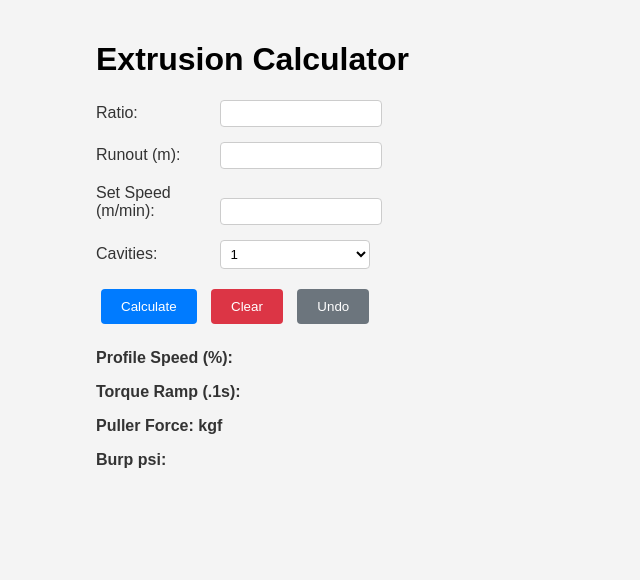
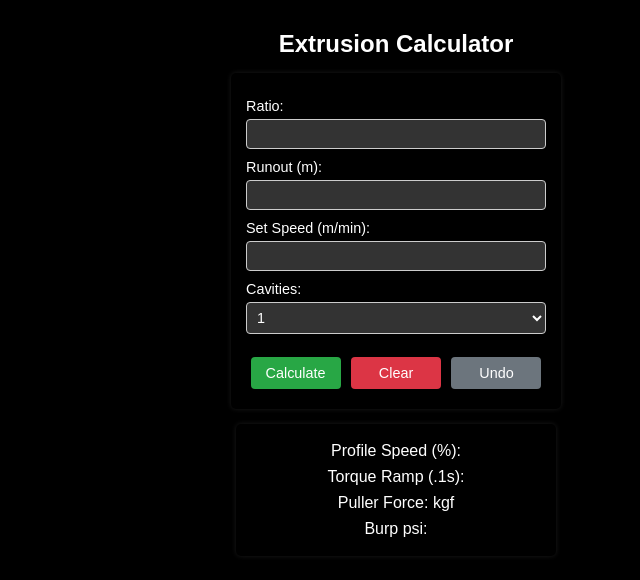
Before and after one commit to matknot/Press-1-Optimization-, a Flask app: page / in a window 1280 px wide. Shown: the top 580 px of the page, without its empty margins (244-884 px from the left). Run offline with Flask 3, Linux system fonts and the light colour scheme.

Commit message:
Update index.html

```diff
--- a/templates/index.html
+++ b/templates/index.html
@@ -1,193 +1,186 @@
 <!DOCTYPE html>
-<html lang="en">
+<html>
 <head>
-    <meta charset="UTF-8">
+    <title>Extrusion Calculator</title>
     <meta name="viewport" content="width=device-width, initial-scale=1.0">
-    <title>Extrusion Calculator</title>
+    <script src="https://code.jquery.com/jquery-3.6.0.min.js"></script>
     <style>
-        body {
-            font-family: Arial, sans-serif;
-            max-width: 600px;
-            margin: 0 auto;
-            padding: 20px;
-            background-color: #f4f4f4; /* Light gray background */
+        body { font-family: Arial, sans-serif; margin: 0; padding: 10px; background-color: #000; color: #fff; text-align: center; }
+        h2 { font-size: 1.5em; margin-bottom: 15px; }
+        form { background: #000; padding: 15px; border-radius: 5px; box-shadow: 0 0 5px rgba(255,255,255,0.1); max-width: 300px; margin: 0 auto; color: #fff; }
+        label { display: block; font-size: 0.9em; margin: 10px 0 5px; text-align: left; }
+        input, select { width: 100%; padding: 6px; font-size: 0.9em; border: 1px solid #ccc; border-radius: 4px; box-sizing: border-box; background-color: #333; color: #fff; }
+        /* Hide spinner arrows for number inputs */
+        input[type="number"] {
+            -moz-appearance: textfield; /* Firefox */
         }
-        .form-group {
-            margin-bottom: 15px;
+        input[type="number"]::-webkit-inner-spin-button,
+        input[type="number"]::-webkit-outer-spin-button {
+            -webkit-appearance: none;
+            margin: 0;
         }
-        label {
-            display: inline-block;
-            width: 120px;
-            color: #333; /* Dark gray text */
+        input[type="number"] {
+            -moz-appearance: textfield;
         }
-        input, select {
-            width: 150px;
-            padding: 5px;
-            border: 1px solid #ccc;
-            border-radius: 4px;
-            background-color: #fff; /* White background */
-        }
-        input:focus, select:focus {
-            border-color: #007bff; /* Blue border on focus */
-            outline: none;
-        }
-        button {
-            margin: 5px;
-            padding: 10px 20px;
-            border: none;
-            border-radius: 4px;
-            cursor: pointer;
-            color: #fff; /* White text */
-        }
-        button[type="submit"] {
-            background-color: #007bff; /* Blue for Calculate */
-        }
-        button[type="submit"]:hover {
-            background-color: #0056b3; /* Darker blue on hover */
-        }
-        button[onclick="clearForm()"] {
-            background-color: #dc3545; /* Red for Clear */
-        }
-        button[onclick="clearForm()"]:hover {
-            background-color: #b02a37; /* Darker red on hover */
-        }
-        button[onclick="undoForm()"] {
-            background-color: #6c757d; /* Gray for Undo */
-        }
-        button[onclick="undoForm()"]:hover {
-            background-color: #5a6268; /* Darker gray on hover */
-        }
-        .result {
-            margin-top: 20px;
-            font-weight: bold;
-            color: #333; /* Dark gray text */
-        }
-        .result span {
-            color: #007bff; /* Blue for result values */
-        }
+        button { width: 30%; padding: 8px; margin: 5px 1%; font-size: 0.9em; border: none; border-radius: 4px; cursor: pointer; }
+        #calculateBtn { background-color: #28a745; color: #fff; }
+        #calculateBtn:hover { background-color: #218838; }
+        #clearBtn { background-color: #dc3545; color: #fff; }
+        #clearBtn:hover { background-color: #c82333; }
+        #undoBtn { background-color: #6c757d; color: #fff; }
+        #undoBtn:hover { background-color: #5a6268; }
+        #result { background: #000; padding: 10px; border-radius: 5px; box-shadow: 0 0 5px rgba(255,255,255,0.1); max-width: 300px; margin: 15px auto; color: #fff; }
+        #result p { margin: 8px 0; }
+        .speed-row { display: flex; justify-content: space-between; }
+        .speed-row span { margin: 0 5px; }
     </style>
 </head>
 <body>
-    <h1>Extrusion Calculator</h1>
-    <form id="calculatorForm" action="/calculate" method="POST">
-        <div class="form-group">
-            <label for="ratio">Ratio:</label>
-            <input type="number" name="ratio" id="ratio" step="0.1" required>
-        </div>
-        <div class="form-group">
-            <label for="run_out">Runout (m):</label>
-            <input type="number" name="run_out" id="run_out" step="0.01">
-        </div>
-        <div class="form-group">
-            <label for="setpoint">Set Speed (m/min):</label>
-            <input type="number" name="setpoint" id="setpoint" step="0.01">
-        </div>
-        <div class="form-group">
-            <label for="cavities">Cavities:</label>
-            <select name="cavities" id="cavities">
-                <option value="1">1</option>
-                <option value="2">2</option>
-                <option value="3">3</option>
-                <option value="4">4</option>
-            </select>
-        </div>
-        <div>
-            <button type="submit">Calculate</button>
-            <button type="button" onclick="clearForm()">Clear</button>
-            <button type="button" onclick="undoForm()">Undo</button>
-        </div>
+    <h2>Extrusion Calculator</h2>
+    <form id="calcForm">
+        <label>Ratio:</label><input type="number" step="0.1" name="ratio" required><br>
+        <label>Runout (m):</label><input type="number" step="0.1" name="run_out"><br>
+        <label>Set Speed (m/min):</label><input type="number" step="0.1" name="setpoint"><br>
+        <label>Cavities:</label>
+        <select name="cavities">
+            <option value="1" selected>1</option>
+            <option value="2">2</option>
+            <option value="3">3</option>
+            <option value="4">4</option>
+        </select><br>
+        <br>
+        <button type="button" id="calculateBtn" onclick="calculate()">Calculate</button>
+        <button type="button" id="clearBtn" onclick="clearForm()">Clear</button>
+        <button type="button" id="undoBtn" onclick="undoForm()">Undo</button>
     </form>
-    <div class="result">
+    <div id="result">
         <p>Profile Speed (%): <span id="profile_speed"></span></p>
         <p>Torque Ramp (.1s): <span id="torque_ramp"></span></p>
         <p>Puller Force: <span id="puller_force"></span> kgf</p>
         <p>Burp psi: <span id="burp_psi"></span></p>
     </div>
+    <div id="tips" style="display: none;"></div>
 
     <script>
-        // Store form state history for undo
-        let formStateHistory = JSON.parse(localStorage.getItem('formStateHistory')) || [];
+        let originalValues = {};
+        let lastCalculatedValues = {};
+        let lastInputValues = {};
 
-        // Load saved values when the page loads
-        document.addEventListener('DOMContentLoaded', function() {
+        // Load saved values from localStorage on page load
+        $(document).ready(function() {
             const inputs = ['ratio', 'run_out', 'setpoint', 'cavities'];
-            inputs.forEach(function(id) {
-                const input = document.getElementById(id);
-                if (input && localStorage.getItem(id)) {
-                    input.value = localStorage.getItem(id);
-                }
-            });
-        });
-
-        // Save values to localStorage on input change
-        function saveFormData() {
-            const inputs = ['ratio', 'run_out', 'setpoint', 'cavities'];
-            inputs.forEach(function(id) {
-                const input = document.getElementById(id);
-                if (input) {
-                    input.addEventListener('input', function() {
-                        localStorage.setItem(id, input.value);
-                    });
-                    if (input.tagName === 'SELECT') {
-                        input.addEventListener('change', function() {
-                            localStorage.setItem(id, input.value);
-                        });
+            inputs.forEach(function(name) {
+                const value = localStorage.getItem(name);
+                if (value) {
+                    if (name === 'cavities') {
+                        $('select[name="' + name + '"]').val(value);
+                    } else {
+                        $('input[name="' + name + '"]').val(value);
                     }
                 }
             });
+
+            // Save to localStorage on input change
+            $('input, select').on('input change', function() {
+                const name = $(this).attr('name');
+                localStorage.setItem(name, $(this).val());
+            });
+
+            // Remove any duplicate event listeners
+            $('input, select').off('input change', '**');
+        });
+
+        function calculate() {
+            const ratio = $('input[name="ratio"]').val();
+            if (!ratio || ratio.trim() === '') {
+                alert('Extrusion ratio is required');
+                return;
+            }
+
+            lastInputValues = {
+                ratio: $('input[name="ratio"]').val(),
+                run_out: $('input[name="run_out"]').val(),
+                setpoint: $('input[name="setpoint"]').val(),
+                cavities: $('select[name="cavities"]').val()
+            };
+
+            console.log("Calculating with form data:", $('#calcForm').serialize());
+            $.post('/calculate', $('#calcForm').serialize(), function(data) {
+                console.log("Server response:", data);
+                if (data.error) {
+                    alert(data.error);
+                } else {
+                    lastCalculatedValues = {
+                        profile_speed: data.profile_speed || '0',
+                        torque_ramp: data.torque_ramp || '0',
+                        puller_force: data.puller_force || '0',
+                        burp_psi: data.burp_psi || '0'
+                    };
+
+                    originalValues = {
+                        profile_speed: lastCalculatedValues.profile_speed,
+                        torque_ramp: lastCalculatedValues.torque_ramp,
+                        puller_force: lastCalculatedValues.puller_force,
+                        burp_psi: lastCalculatedValues.burp_psi
+                    };
+                    $('#profile_speed').text(originalValues.profile_speed);
+                    $('#torque_ramp').text(originalValues.torque_ramp);
+                    $('#puller_force').text(originalValues.puller_force);
+                    $('#burp_psi').text(originalValues.burp_psi);
+                    $('#tips').hide().empty();
+                }
+            }).fail(function(xhr, status, error) {
+                console.log("AJAX Error:", status, error);
+                alert('Error communicating with server. Check console for details. Ensure app is running at ' + window.location.href);
+            });
         }
 
-        // Save form state before calculation
-        document.getElementById('calculatorForm').addEventListener('submit', function() {
-            const state = {
-                ratio: document.getElementById('ratio').value,
-                run_out: document.getElementById('run_out').value,
-                setpoint: document.getElementById('setpoint').value,
-                cavities: document.getElementById('cavities').value
-            };
-            formStateHistory.push(state);
-            localStorage.setItem('formStateHistory', JSON.stringify(formStateHistory));
-        });
-
-        // Clear form and localStorage
         function clearForm() {
-            const inputs = ['ratio', 'run_out', 'setpoint', 'cavities'];
-            inputs.forEach(function(id) {
-                const input = document.getElementById(id);
-                if (input) {
-                    input.value = '';
-                    localStorage.removeItem(id);
-                }
+            $.post('/clear', function(data) {
+                $('input[name="ratio"]').val('');
+                $('input[name="run_out"]').val('');
+                $('input[name="setpoint"]').val('');
+                $('select[name="cavities"]').val('1');
+                originalValues = {};
+                $('#result span').text('0');
+                $('#tips').hide().empty();
+                lastInputValues = {};
+                // Clear localStorage
+                const inputs = ['ratio', 'run_out', 'setpoint', 'cavities'];
+                inputs.forEach(function(name) {
+                    localStorage.removeItem(name);
+                });
             });
-            document.getElementById('profile_speed').textContent = '';
-            document.getElementById('torque_ramp').textContent = '';
-            document.getElementById('puller_force').textContent = '';
-            document.getElementById('burp_psi').textContent = '';
-            formStateHistory = [];
-            localStorage.setItem('formStateHistory', JSON.stringify(formStateHistory));
-            fetch('/clear', { method: 'POST' })
-                .then(response => response.json())
-                .then(data => console.log('Form cleared'));
         }
 
-        // Undo to previous form state
         function undoForm() {
-            if (formStateHistory.length > 0) {
-                const lastState = formStateHistory.pop();
-                const inputs = ['ratio', 'run_out', 'setpoint', 'cavities'];
-                inputs.forEach(function(id) {
-                    const input = document.getElementById(id);
-                    if (input && lastState[id]) {
-                        input.value = lastState[id];
-                        localStorage.setItem(id, lastState[id]);
-                    }
-                });
-                localStorage.setItem('formStateHistory', JSON.stringify(formStateHistory));
+            if (Object.keys(lastInputValues).length > 0) {
+                $('input[name="ratio"]').val(lastInputValues.ratio || '');
+                $('input[name="run_out"]').val(lastInputValues.run_out || '');
+                $('input[name="setpoint"]').val(lastInputValues.setpoint || '');
+                $('select[name="cavities"]').val(lastInputValues.cavities || '1');
+
+                // Update localStorage to reflect undone values
+                localStorage.setItem('ratio', lastInputValues.ratio || '');
+                localStorage.setItem('run_out', lastInputValues.run_out || '');
+                localStorage.setItem('setpoint', lastInputValues.setpoint || '');
+                localStorage.setItem('cavities', lastInputValues.cavities || '1');
+
+                originalValues = {
+                    profile_speed: lastCalculatedValues.profile_speed || '0',
+                    torque_ramp: lastCalculatedValues.torque_ramp || '0',
+                    puller_force: lastCalculatedValues.puller_force || '0',
+                    burp_psi: lastCalculatedValues.burp_psi || '0'
+                };
+                $('#profile_speed').text(originalValues.profile_speed);
+                $('#torque_ramp').text(originalValues.torque_ramp);
+                $('#puller_force').text(originalValues.puller_force);
+                $('#burp_psi').text(originalValues.burp_psi);
+                calculate();
+            } else {
+                alert('No previous calculation to undo.');
             }
         }
-
-        // Initialize input listeners
-        saveFormData();
     </script>
 </body>
 </html>
```
